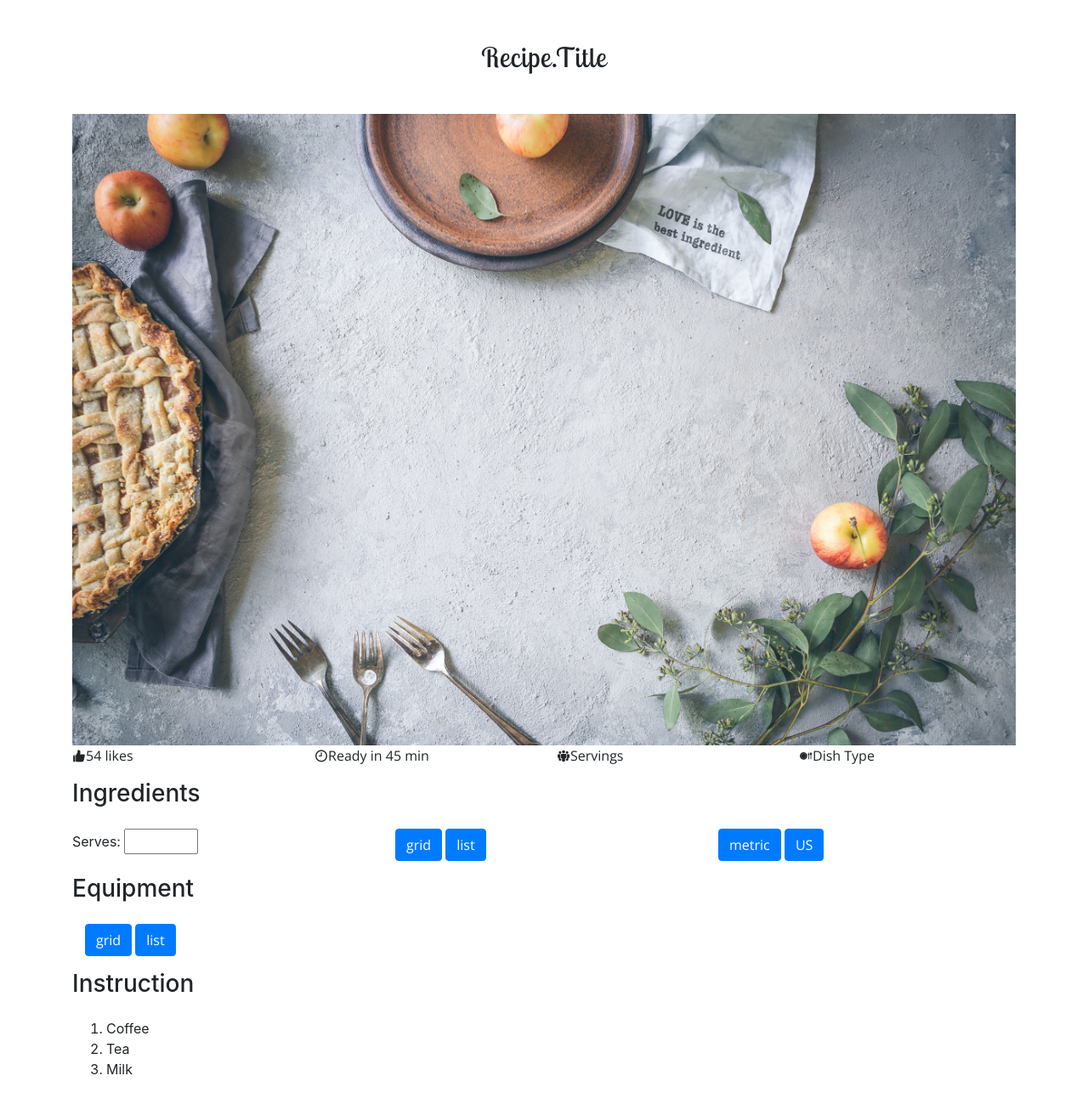
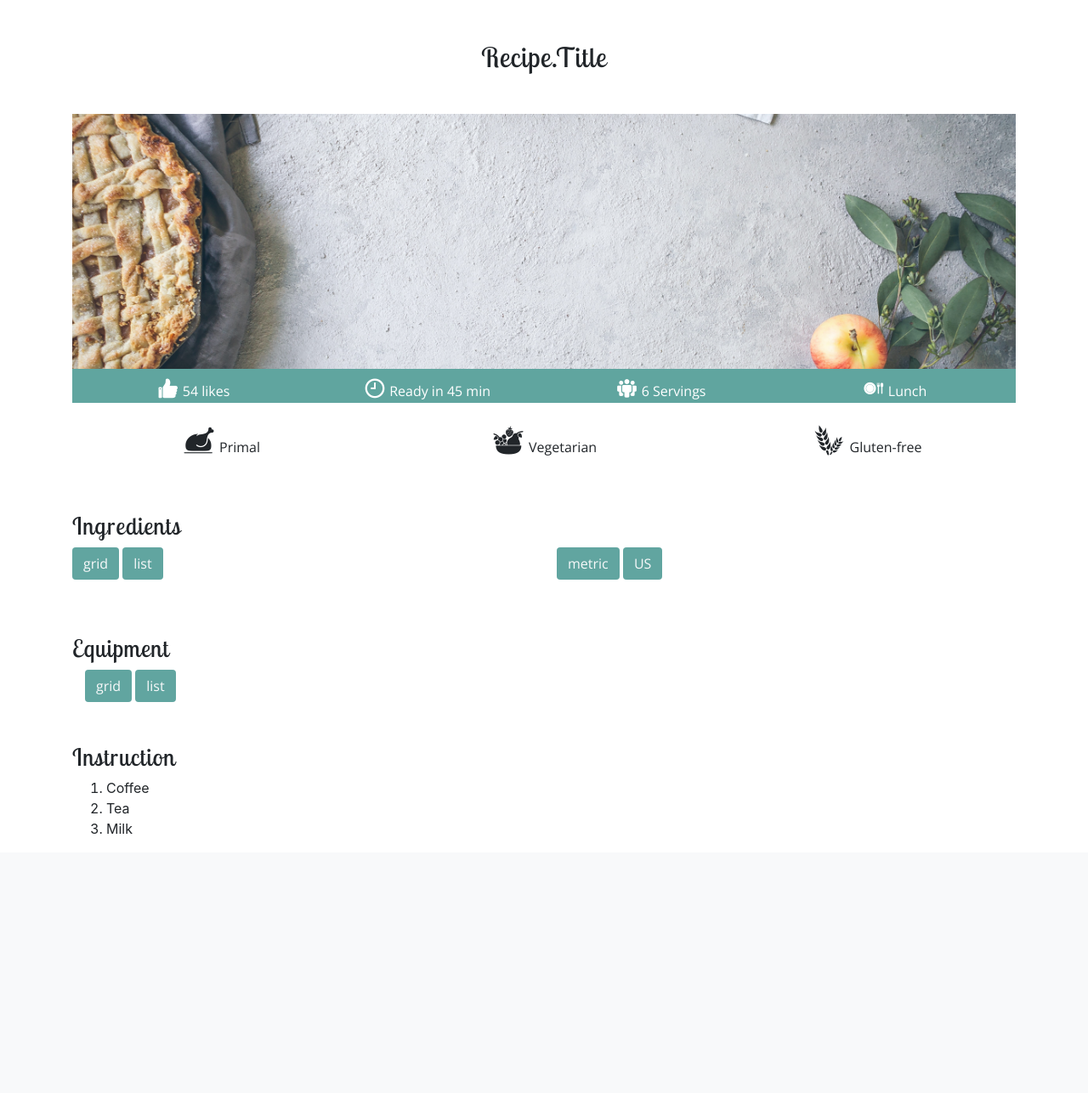
Before and after one commit to Camila-Ribeiro/My-Cookbook_Milestone-Project, a Flask app: page /recipe_details in a window 1280 px wide. Shown: the part 56-1342 px from the top of the page at 85% size. After the commit the page ends 1037 px from the top, so only its background shows below. Run offline with Flask 2, Linux system fonts and the light colour scheme; some libraries are stand-ins or nearby versions.

Commit message:
refactoring code on recipe-details.html and added styles to css

```diff
--- a/static/css/styles.css
+++ b/static/css/styles.css
@@ -1,26 +1,36 @@
-@import url('https://fonts.googleapis.com/css2?family=Lobster+Two&family=Montserrat&family=Open+Sans&display=swap');
+@import url("https://fonts.googleapis.com/css2?family=Lobster+Two&family=Montserrat&family=Open+Sans&display=swap");
 
-h1{
+h1 {
   font-size: 2em;
 }
 
-h1,h2 {
-  font-family: 'Lobster Two', cursive;
+h1,
+h2,
+h3 {
+  font-family: "Lobster Two", cursive;
   letter-spacing: 1px;
 }
 
-
 h6 {
-    font-family: 'Montserrat', sans-serif;
+  font-family: "Montserrat", sans-serif;
 }
 p {
-    font-family: 'Open Sans', sans-serif;
+  font-family: "Open Sans", sans-serif;
+}
+.btn-color {
+  background-color: #61a5a0;
+  color: #f8f9fa;
 }
 /* Gradient transparent - color - transparent  - https://css-tricks.com/examples/hrs/*/
 hr {
   border: 0;
   height: 1px;
-    background-image: linear-gradient(to right, rgba(0, 0, 0, 0), #f8f9fa, rgba(0, 0, 0, 0));
+  background-image: linear-gradient(
+    to right,
+    rgba(0, 0, 0, 0),
+    #f8f9fa,
+    rgba(0, 0, 0, 0)
+  );
 }
 img.on-inview {
   width: 100%;
@@ -34,7 +44,7 @@ img.on-inview {
 }
 /* --------------------------------------------------------------- index */
 .own-cookbook {
-    background-color:rgba(97, 165, 160, 0.7);
+  background-color: rgba(97, 165, 160, 0.7);
 }
 .own-cookbook h2 {
   color: #f8f9fa;
@@ -69,13 +79,33 @@ img.on-inview {
 .body-signIn-register {
   background-color: gainsboro;
 }
-
+/* ------------------------------------------------------- Recipe-Details */
+.img-recipe {
+  height: 300px;
+  width: 100%;
+  object-fit: cover;
+}
+.recipe-info {
+  width: 100%;
+  display: block;
+  background: #60a59f;
+  height: 40px;
+  color: white;
+  padding: 10px 20px;
+  text-align: center;
+}
+.recipe-info i {
+  font-size: 1.625rem;
+}
+.diets i {
+  font-size: 2.5rem;
+}
 /* ------------------------------------------------------- Sigh-In */
 .form-container {
   max-width: 350px;
   margin: 0 auto;
 }
-.form-container button{
+.form-container button {
   width: 100%;
 }
 .close-icon-container {
@@ -93,7 +123,7 @@ img.on-inview {
   height: 120px;
 }
 /* --------------------- overwrite bootstrap */
-.recipe-form{
+.recipe-form {
   width: 700px;
 }
 /* --------------------- overwrite bootstrap */
@@ -114,10 +144,6 @@ img.on-inview {
   display: block;
   margin: 0 auto;
   width: 500px;
-}
-.btn-color {
-  background-color: #61a5a0;
-  color: #f8f9fa;
 }
 
 /* -- https://codepen.io/cbracco/pen/qnduh -- */
@@ -168,8 +194,7 @@ img.on-inview {
   display: table-cell;
   padding: 1em;
   vertical-align: middle;
-  font-family: 'Montserrat', sans-serif;
-
+  font-family: "Montserrat", sans-serif;
 }
 
 @media (min-width: 480px) {
--- a/templates/recipe-details.html
+++ b/templates/recipe-details.html
@@ -3,41 +3,52 @@ content %}
 
 <body>
   <div class="container mt-5">
-    <section>
-      <h1 class="text-center mb-5">Recipe.Title</h1>
-      <img
-        src="../static/img/cooking.jpg"
-        class="img-fluid"
-        alt="Responsive image"
-      />
-    </section>
+    <h1 class="text-center mb-5">Recipe.Title</h1>
+    <img
+      src="../static/img/cooking.jpg"
+      class="img-recipe"
+      alt="Responsive image"
+    />
     <section class="recipe-info">
       <div class="row">
         <div class="col">
-          <p><i class="icofont-like"></i>54 likes</p>
+          <p><i class="icofont-like"></i> 54 likes</p>
         </div>
         <div class="col">
-          <p><i class="icofont-clock-time"></i>Ready in 45 min</p>
+          <p><i class="icofont-clock-time"></i> Ready in 45 min</p>
         </div>
         <div class="col">
-          <p><i class="icofont-people"></i>Servings</p>
+          <p><i class="icofont-people"></i> 6 Servings</p>
         </div>
         <div class="col">
-          <p><i class="icofont-lunch"></i>Dish Type</p>
+          <p><i class="icofont-lunch"></i> Lunch</p>
         </div>
       </div>
     </section>
-    <section class="ingredients">
-      <h3 class="mb-4">Ingredients</h3>
+    <section class="diets text-center mt-4">
       <div class="row">
         <div class="col">
+          <p><i class="icofont-chicken"></i> Primal</p>
+        </div>
+        <div class="col">
+          <p><i class="icofont-fruits"></i> Vegetarian</p>
+        </div>
+        <div class="col">
+          <p><i class="icofont-wheat"></i> Gluten-free</p>
+        </div>
+      </div>
+    </section>
+    <section class="ingredients mt-5">
+      <h3>Ingredients</h3>
+      <div class="row">
+        <!-- <div class="col">
           <label for="quantity">Serves:</label>
           <input type="number" id="quantity" name="quantity" min="1" max="25" />
-        </div>
+        </div> -->
         <div class="col">
           <p>
             <button
-              class="btn btn-primary"
+              class="btn btn-color"
               type="button"
               data-toggle="collapse"
               data-target="#collapseExample"
@@ -47,7 +58,7 @@ content %}
               grid
             </button>
             <button
-              class="btn btn-primary"
+              class="btn btn-color"
               type="button"
               data-toggle="collapse"
               data-target="#collapseExample"
@@ -58,18 +69,32 @@ content %}
             </button>
           </p>
           <div class="collapse" id="collapseExample">
-            <div class="card card-body">
-              Anim pariatur cliche reprehenderit, enim eiusmod high life
-              accusamus terry richardson ad squid. Nihil anim keffiyeh
-              helvetica, craft beer labore wes anderson cred nesciunt sapiente
-              ea proident.
+            <div class="card-group">
+              <div class="card">
+                <img src="..." class="card-img-top" alt="..." />
+                <div class="card-body">
+                  <h5 class="card-title">Card title</h5>
+                </div>
+              </div>
+              <div class="card">
+                <img src="..." class="card-img-top" alt="..." />
+                <div class="card-body">
+                  <h5 class="card-title">Card title</h5>
+                </div>
+              </div>
+              <div class="card">
+                <img src="..." class="card-img-top" alt="..." />
+                <div class="card-body">
+                  <h5 class="card-title">Card title</h5>
+                </div>
+              </div>
             </div>
           </div>
         </div>
         <div class="col">
           <p>
             <button
-              class="btn btn-primary"
+              class="btn btn-color"
               type="button"
               data-toggle="collapse"
               data-target="#collapseExample"
@@ -79,7 +104,7 @@ content %}
               metric
             </button>
             <button
-              class="btn btn-primary"
+              class="btn btn-color"
               type="button"
               data-toggle="collapse"
               data-target="#collapseExample"
@@ -90,22 +115,23 @@ content %}
             </button>
           </p>
           <div class="collapse" id="collapseExample">
-            <div class="card card-body">
-              Anim pariatur cliche reprehenderit, enim eiusmod high life
-              accusamus terry richardson ad squid. Nihil anim keffiyeh
-              helvetica, craft beer labore wes anderson cred nesciunt sapiente
-              ea proident.
+            <div>
+              <ol>
+                <li>Coffee</li>
+                <li>Tea</li>
+                <li>Milk</li>
+              </ol>
             </div>
           </div>
         </div>
       </div>
     </section>
-    <section class="equipment">
-      <h3 class="mb-4">Equipment</h3>
+    <section class="equipment mt-5">
+      <h3>Equipment</h3>
       <div class="col">
         <p>
           <button
-            class="btn btn-primary"
+            class="btn btn-color"
             type="button"
             data-toggle="collapse"
             data-target="#collapseExample"
@@ -115,7 +141,7 @@ content %}
             grid
           </button>
           <button
-            class="btn btn-primary"
+            class="btn btn-color"
             type="button"
             data-toggle="collapse"
             data-target="#collapseExample"
@@ -134,8 +160,8 @@ content %}
         </div>
       </div>
     </section>
-    <section class="instructions">
-      <h3 class="mb-4">Instruction</h3>
+    <section class="instructions mt-5">
+      <h3>Instruction</h3>
       <ol>
         <li>Coffee</li>
         <li>Tea</li>
```
Lines whose indentation alone changed are shown as unchanged.
